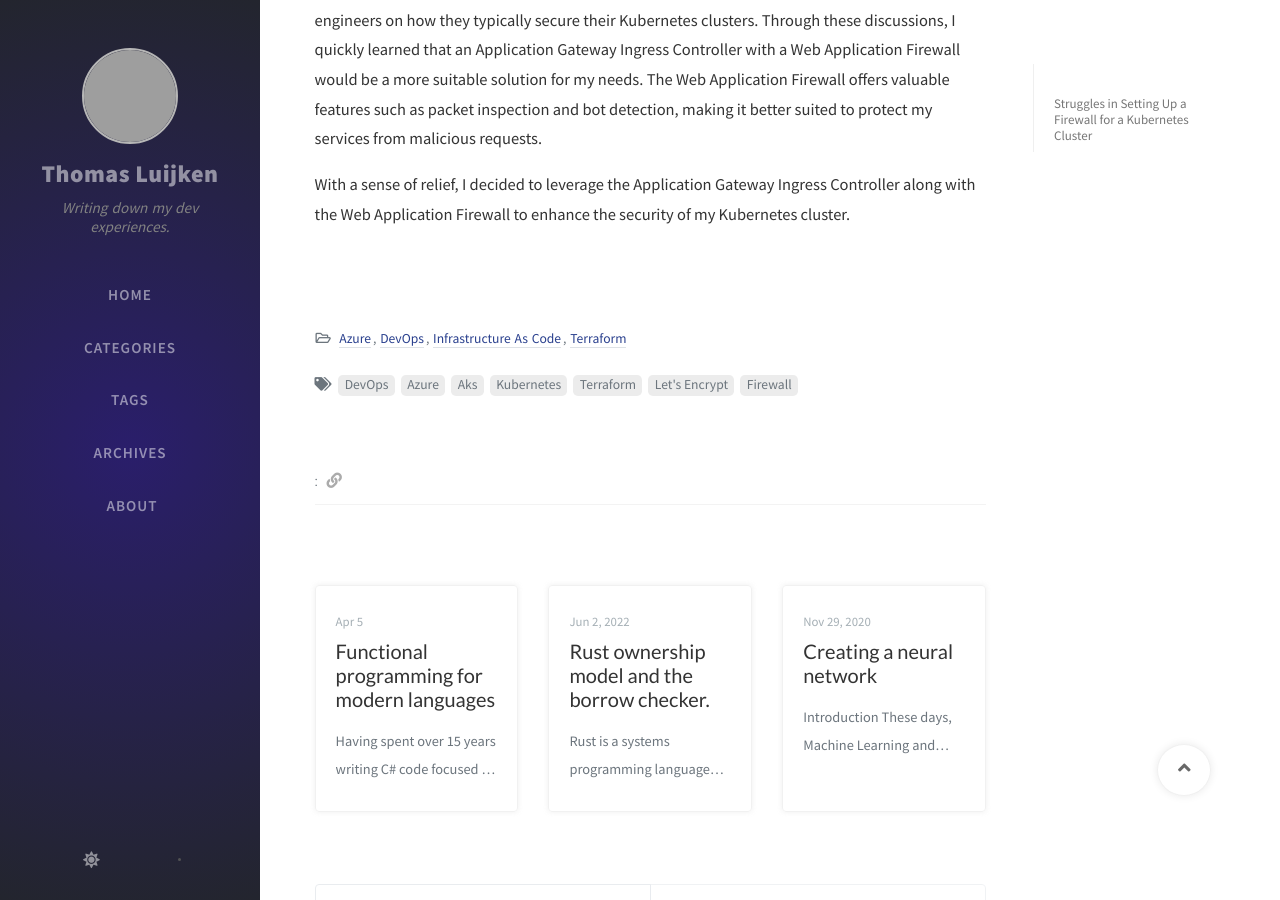
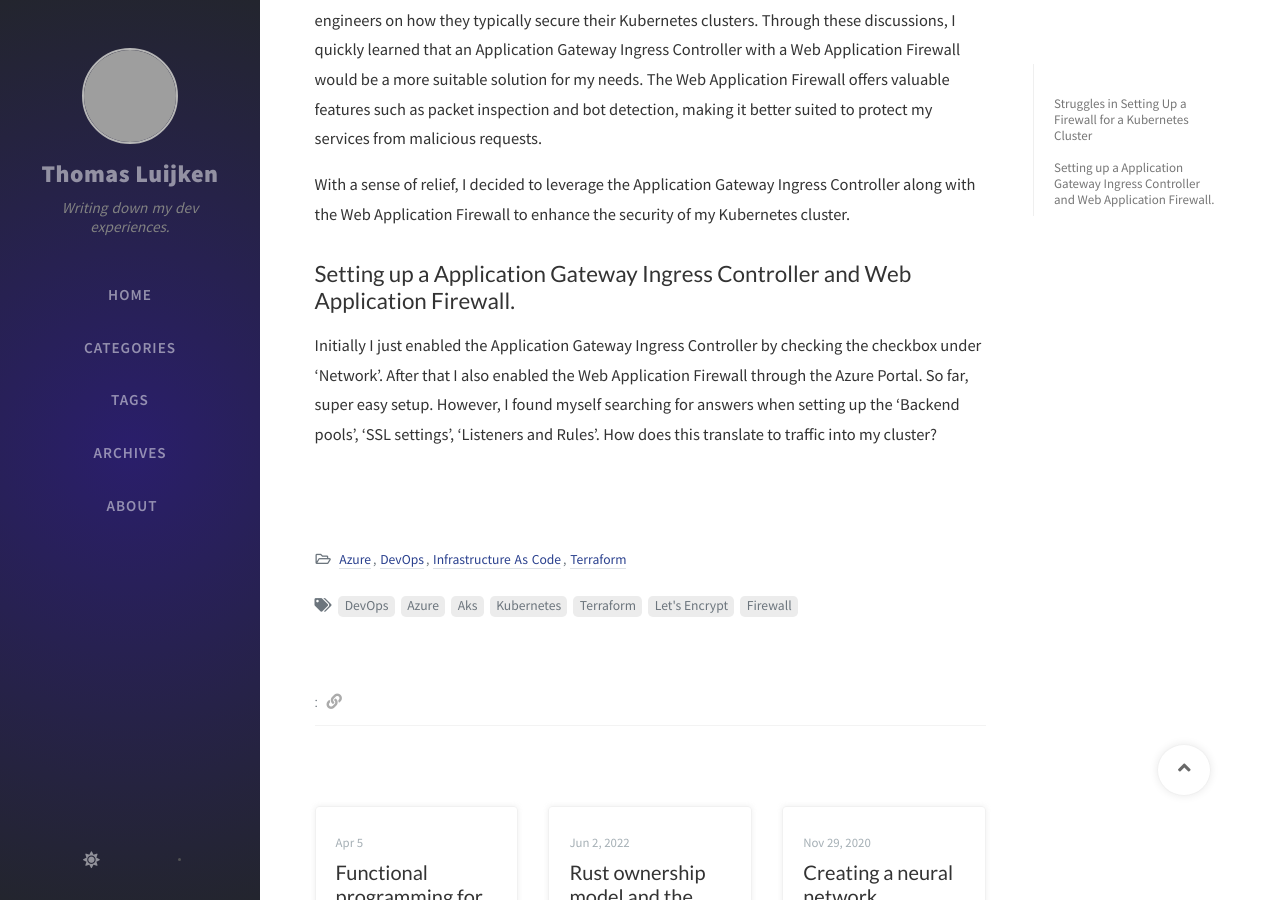
Before and after one commit to tluijken/tluijken.github.io, a Jekyll site: the page built from _posts/2023-06-13-aks-cluster-with-agic-and-waf-using-terraform.md, in a window 1280 px wide and 900 px high, scrolled down 1226 px. Built offline with Jekyll 4.4.1, drawn with Linux system fonts in a browser that asks for light colours; nearby versions of some CDN libraries; comment, search, counter and statistics services are not loaded; grey boxes are pictures that could not be loaded.

```diff
--- a/_posts/2023-06-13-aks-cluster-with-agic-and-waf-using-terraform.md
+++ b/_posts/2023-06-13-aks-cluster-with-agic-and-waf-using-terraform.md
@@ -4,7 +4,7 @@ author: Thomas Luijken
 date: 2023-06-13 21:35:00 +0200
 categories: [Azure, DevOps, Infrastructure As Code, Terraform]
 tags: [DevOps, Azure, Aks, Kubernetes, Terraform, Let's Encrypt, Firewall]
-hidden: true;
+hidden: true
 ---
 
 In today's microservice-oriented era, backend developers often find themselves
@@ -61,3 +61,12 @@ from malicious requests.
 With a sense of relief, I decided to leverage the Application Gateway Ingress
 Controller along with the Web Application Firewall to enhance the security of my
 Kubernetes cluster.
+
+## Setting up a Application Gateway Ingress Controller and Web Application Firewall.
+
+Initially I just enabled the Application Gateway Ingress Controller by checking
+the checkbox under 'Network'. After that I also enabled the Web Application
+Firewall through the Azure Portal. So far, super easy setup. However, I found
+myself searching for answers when setting up the 'Backend pools', 'SSL
+settings', 'Listeners and Rules'. How does this translate to traffic into my
+cluster?
```
